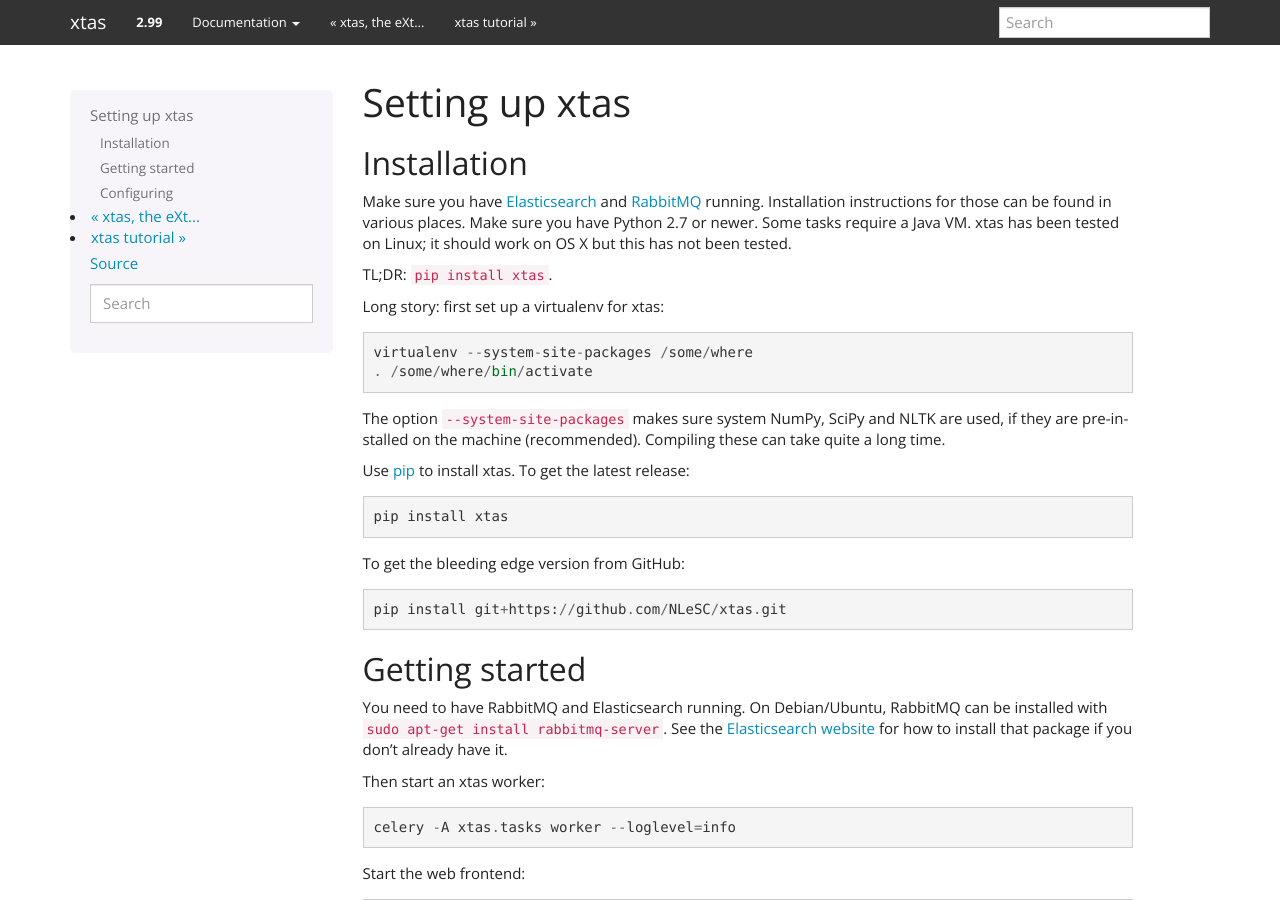
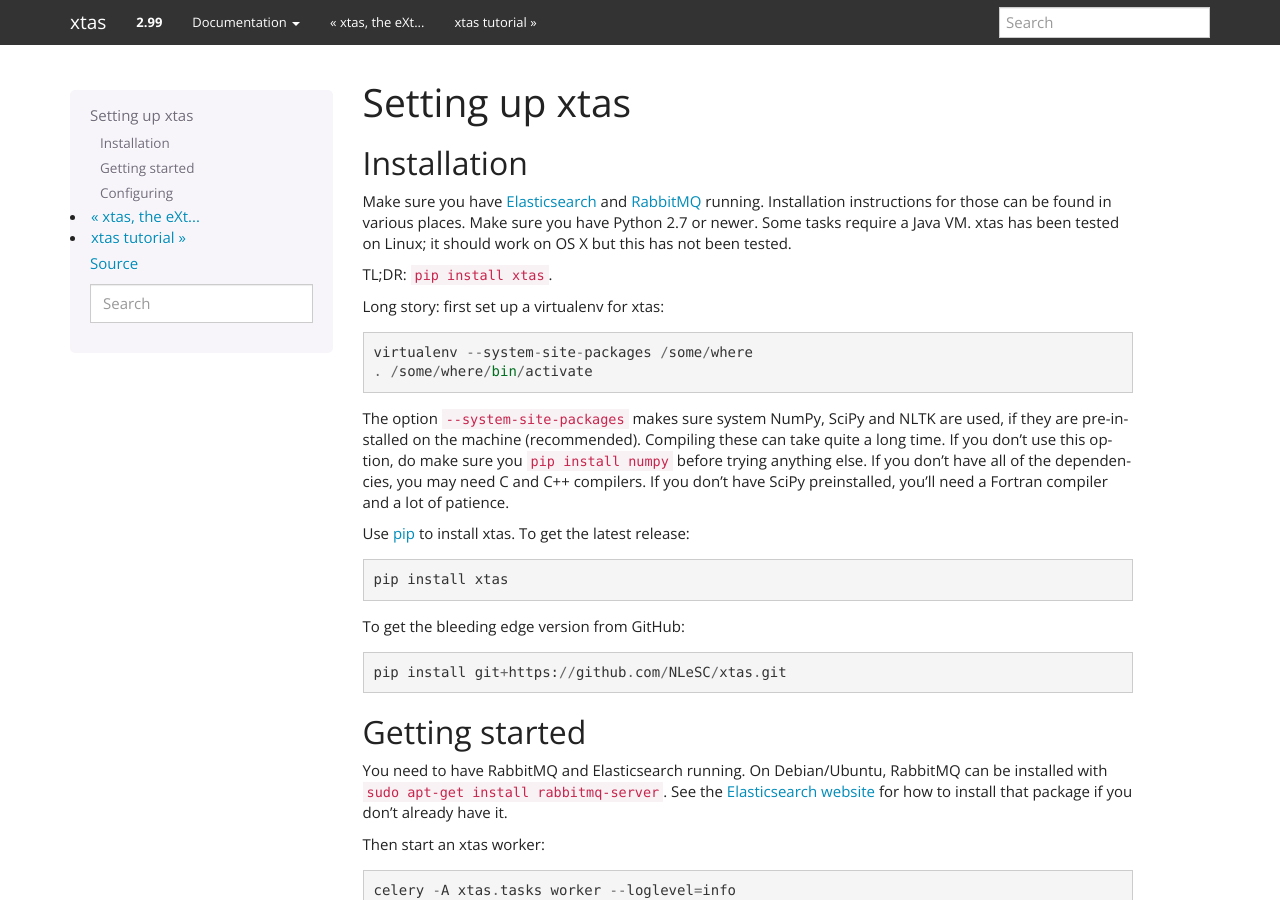
Before and after one commit to NLeSC/xtas, a Sphinx documentation site: the page built from doc/setup.rst, in a window 1280 px wide and 900 px high. Built offline with Sphinx 7.4.7, drawn with Linux system fonts in a browser that asks for light colours.

Commit message:
compiler requirements when Scipy/scikit-learn not installed
XXX we could make these optional, but then Gensim needs SciPy as well...

```diff
--- a/doc/setup.rst
+++ b/doc/setup.rst
@@ -20,7 +20,10 @@ Long story: first set up a virtualenv for xtas::
 
 The option ``--system-site-packages`` makes sure system NumPy, SciPy and NLTK
 are used, if they are pre-installed on the machine (recommended). Compiling
-these can take quite a long time.
+these can take quite a long time. If you don't use this option, do make sure
+you ``pip install numpy`` before trying anything else. If you don't have
+all of the dependencies, you may need C and C++ compilers. If you don't have
+SciPy preinstalled, you'll need a Fortran compiler and a lot of patience.
 
 Use `pip <https://pypi.python.org/pypi/pip/1.1>`_ to install xtas.
 To get the latest release::
```
